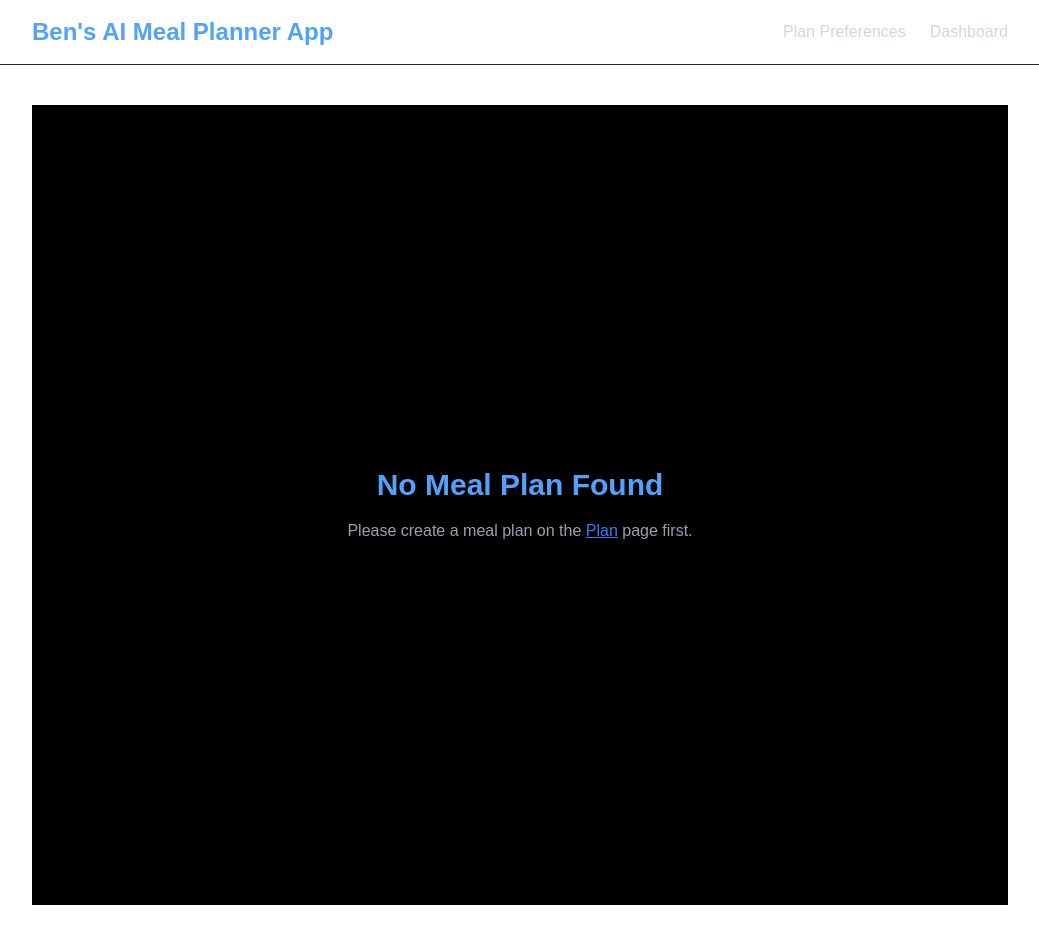
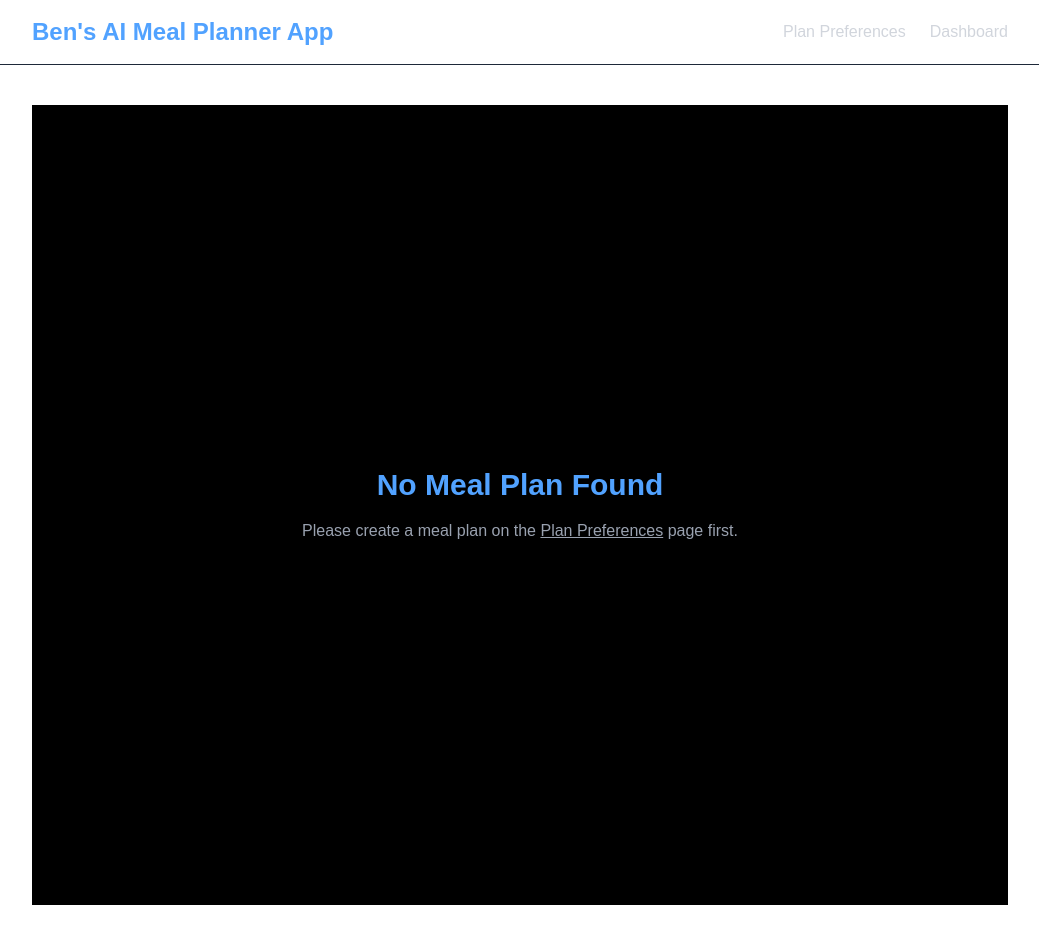
Before and after one commit to jenbensen17/bens-ai-meal-prep-app, a Next.js app: page /dashboard in a window 1280 px wide. Shown: the whole page, without its empty margins (120-1159 px from the left). Built offline with nearby package versions, Linux system fonts and the light colour scheme.

Commit message:
Fix navigation links

```diff
--- a/src/app/dashboard/page.tsx
+++ b/src/app/dashboard/page.tsx
@@ -1,5 +1,6 @@
 'use client';
 
+import Link from 'next/link';
 import { useEffect, useState } from 'react';
 
 interface MealPlan {
@@ -48,9 +49,7 @@ export default function Dashboard() {
         <h1 className="text-3xl font-bold text-blue-400 mb-4">No Meal Plan Found</h1>
         <p className="text-gray-400">
           Please create a meal plan on the{' '}
-          <a href="/plan" className="text-blue-500 underline">
-            Plan
-          </a>{' '}
+          <Link href="/preferences" className="underline hover:text-blue-400 transition">Plan Preferences</Link>{' '}
           page first.
         </p>
       </main>
--- a/src/app/page.tsx
+++ b/src/app/page.tsx
@@ -12,7 +12,7 @@ export default function Home() {
         Get personalized weekly meal plans powered by AI — tailored to your fitness goals, schedule, and preferences.
       </p>
       <button
-        onClick={() => router.push('/dashboard')}
+        onClick={() => router.push('/preferences')}
         className="px-6 py-3 bg-black text-white rounded-2xl text-lg font-semibold shadow-md hover:bg-gray-900 transition-all"
       >
         Generate My Meal Plan
```
